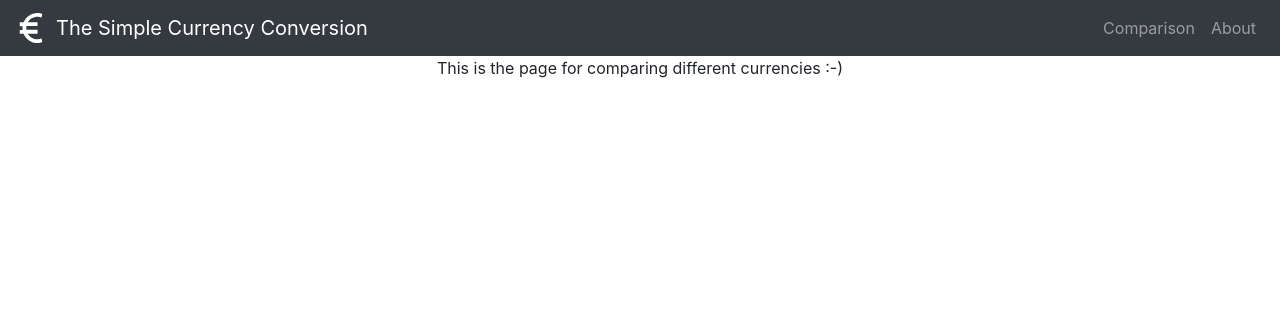
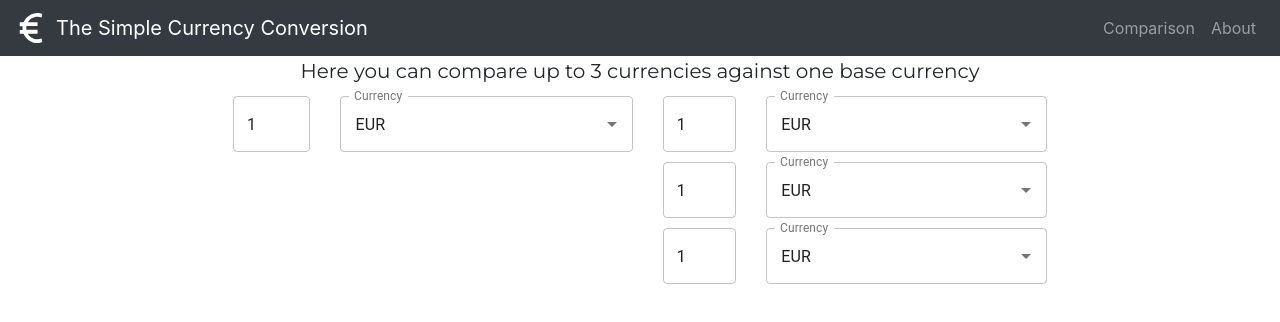
Before and after one commit to Floatjitsu/The-Simple-Currency-Conversion, a React (Create React App) app: page /comparison in a window 1280 px wide. Shown: the top 322 px of the page. Built offline with nearby package versions, Linux system fonts and the light colour scheme.

Commit message:
built container for currency comparison

```diff
--- a/src/App.css
+++ b/src/App.css
@@ -1,3 +1,5 @@
+@import url('https://fonts.googleapis.com/css?family=Montserrat&display=swap');
+
 .App {
     text-align: center;
 }
@@ -20,6 +22,25 @@
     justify-content: space-between;
     color: grey;
     font-size: 14px;
+}
+
+.CurrencyComparisonInfoTitle {
+    font-size: 20px;
+    font-family: 'Montserrat', sans-serif;
+}
+
+.CurrencyComparison {
+    display: inline-flex;
+    flex-direction: row;
+    justify-content: center;
+    margin-top: 10px;
+}
+
+.ComparedCurrencies {
+    display: flex;
+    flex-direction: column;
+    justify-content: space-between;
+    width: 100%;
 }
 
 .aboutList {
--- a/src/components/CurrencyComparison.js
+++ b/src/components/CurrencyComparison.js
@@ -1,11 +1,44 @@
 import React from 'react';
+import CurrencyInput from './CurrencyInput';
 
 function CurrencyComparison() {
 	return (
-		<div className='CurrencyComparison'>
-			This is the page for comparing different currencies :-)
+		<div>
+			<div className='CurrencyComparisonInfoTitle'>
+				Here you can compare up to 3 currencies against one base currency
+			</div>
+			<div className='CurrencyComparison'>
+				<CurrencyInput
+					readOnly={false}
+					currencyValue={1}
+					defaultValue={'EUR'}
+					currencyNameInputChangeCallBack={null}
+					currencyValueInputChangeCallBack={null}/>
+				<div className='ComparedCurrencies'>
+					<CurrencyInput
+						readOnly={false}
+						currencyValue={1}
+						defaultValue={'EUR'}
+						currencyNameInputChangeCallBack={null}
+						currencyValueInputChangeCallBack={null}/>
+					<div style={{marginTop:10}}/>
+					<CurrencyInput
+						readOnly={false}
+						currencyValue={1}
+						defaultValue={'EUR'}
+						currencyNameInputChangeCallBack={null}
+						currencyValueInputChangeCallBack={null}/>
+					<div style={{marginTop:10}}/>
+					<CurrencyInput
+						readOnly={false}
+						currencyValue={1}
+						defaultValue={'EUR'}
+						currencyNameInputChangeCallBack={null}
+						currencyValueInputChangeCallBack={null}/>
+				</div>
+			</div>
 		</div>
-	)
+	);
 }
 
 export default CurrencyComparison;
```
